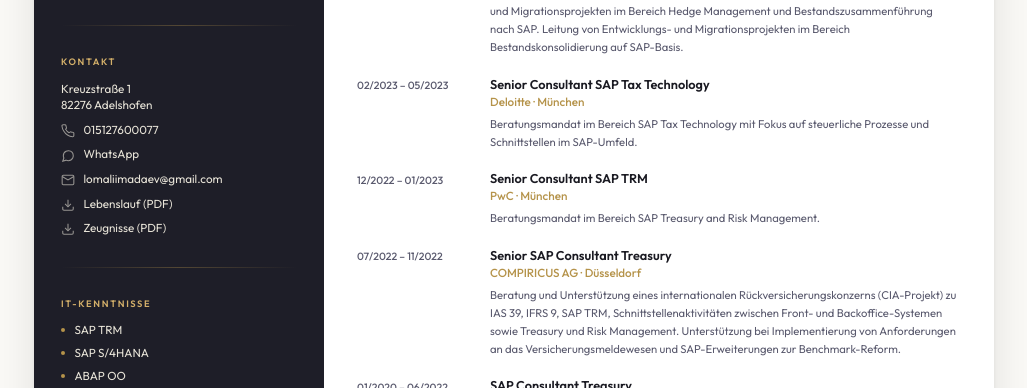
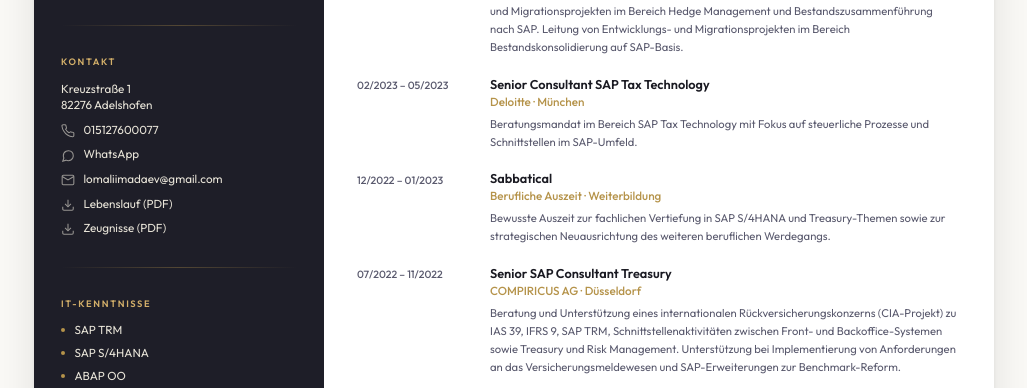
Before and after one commit to Lomtech/cv, a plain HTML site: page index.html in a window 1280 px wide. Shown: the part 335-723 px from the top of the page, without its empty margins (126-1153 px from the left). Drawn offline with nearby package versions, Linux system fonts and the light colour scheme.

Commit message:
replace PwC stint (12/2022-01/2023) with sabbatical entry
Co-Authored-By: Claude Opus 4.7 <noreply@anthropic.com>

```diff
--- a/index.html
+++ b/index.html
@@ -174,10 +174,12 @@
         <div class="exp-entry">
           <div class="exp-date">12/2022 – 01/2023</div>
           <div class="exp-body">
-            <div class="exp-title">Senior Consultant SAP TRM</div>
-            <div class="exp-company">PwC · München</div>
+            <div class="exp-title">Sabbatical</div>
+            <div class="exp-company">Berufliche Auszeit · Weiterbildung</div>
             <div class="exp-desc">
-              Beratungsmandat im Bereich SAP Treasury and Risk Management.
+              Bewusste Auszeit zur fachlichen Vertiefung in SAP S/4HANA
+              und Treasury-Themen sowie zur strategischen Neuausrichtung
+              des weiteren beruflichen Werdegangs.
             </div>
           </div>
         </div>
```
Also changed, not shown: 1 other file.
